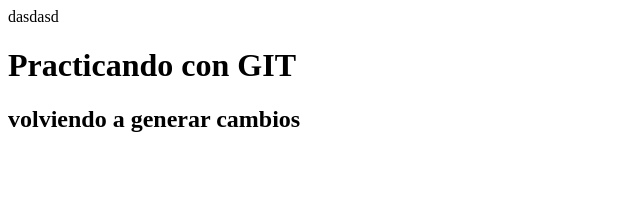
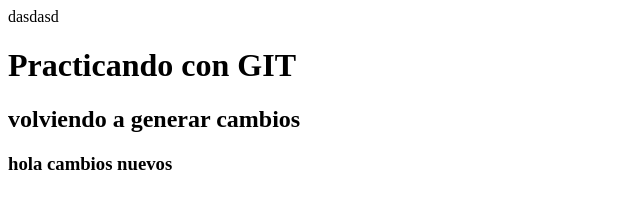
Before and after one commit to Azueel/Test-71i, a plain HTML site: page index.html in a window 1280 px wide. Shown: the whole page, without its empty margins (0-640 px from the left). Drawn offline with Linux system fonts and the light colour scheme.

Commit message:
generamos un nuevo cambio en el index

```diff
--- a/index.html
+++ b/index.html
@@ -10,5 +10,7 @@
 		<h1>Practicando con GIT</h1>
 
 		<h2>volviendo a generar cambios</h2>
+
+		<h3>hola cambios nuevos</h3>
 	</body>
 </html>
```
